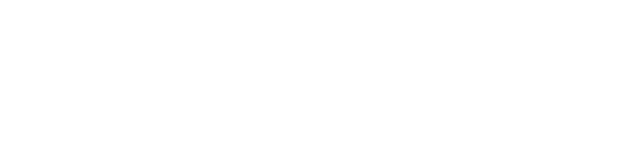
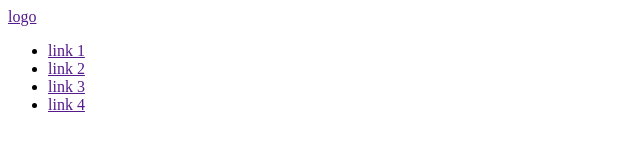
Before and after one commit to heqp905/test, a plain HTML site: page index.html in a window 1280 px wide. Shown: the whole page, without its empty margins (0-640 px from the left). Drawn offline with Linux system fonts and the light colour scheme.

Commit message:
Update index.html

```diff
--- a/index.html
+++ b/index.html
@@ -6,6 +6,20 @@
     <title>Document</title>
 </head>
 <body>
+    <header>
+        <a href="" class="logo">logo</a>
+        <ul>
+            <li><a href="">link 1</a></li>
+            <li><a href="">link 2</a></li>
+            <li><a href="">link 3</a></li>
+            <li><a href="">link 4</a></li>
+        </ul>
+    </header>
+
+
+
+
+
 
 </body>
 </html>
```
